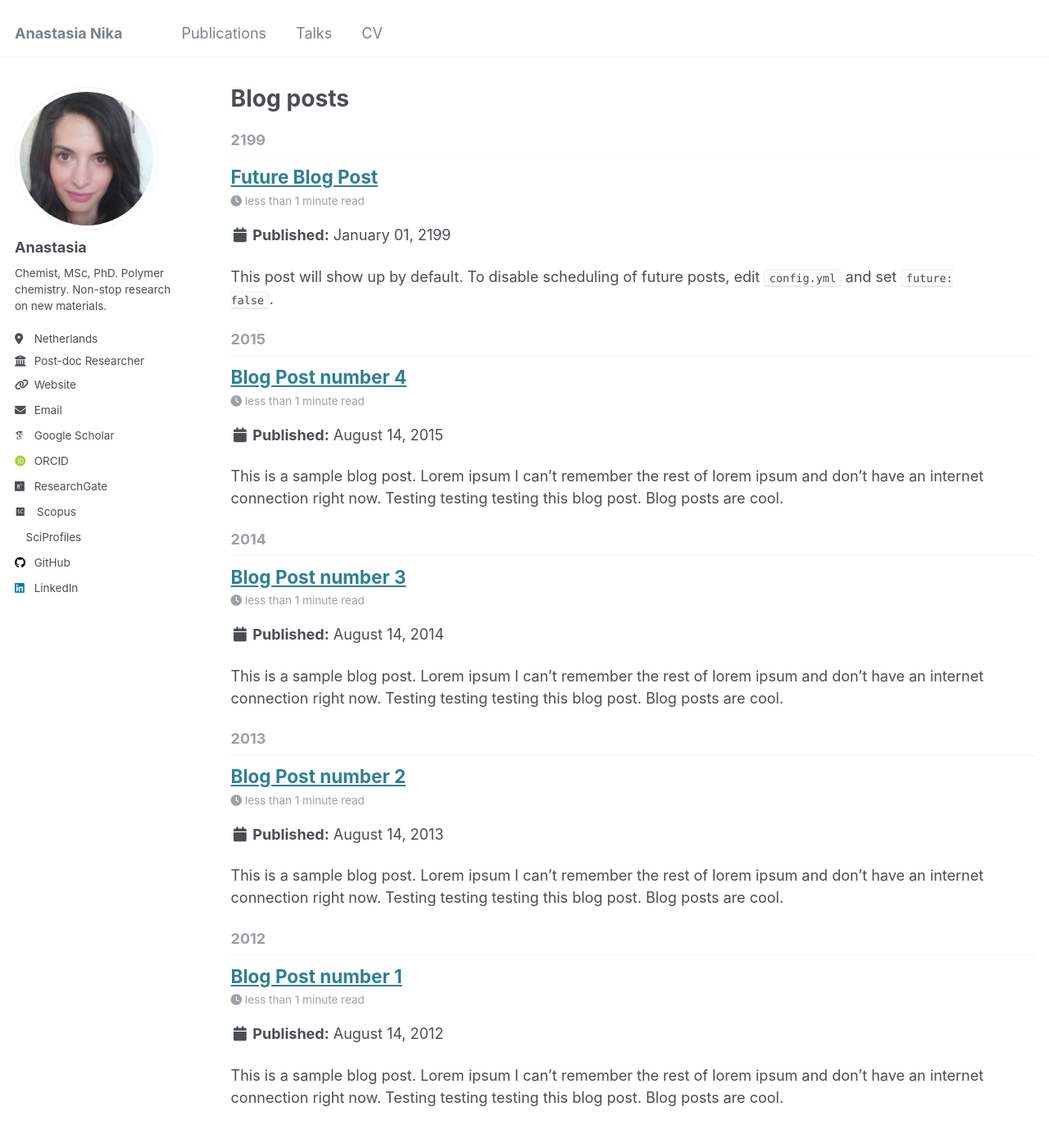
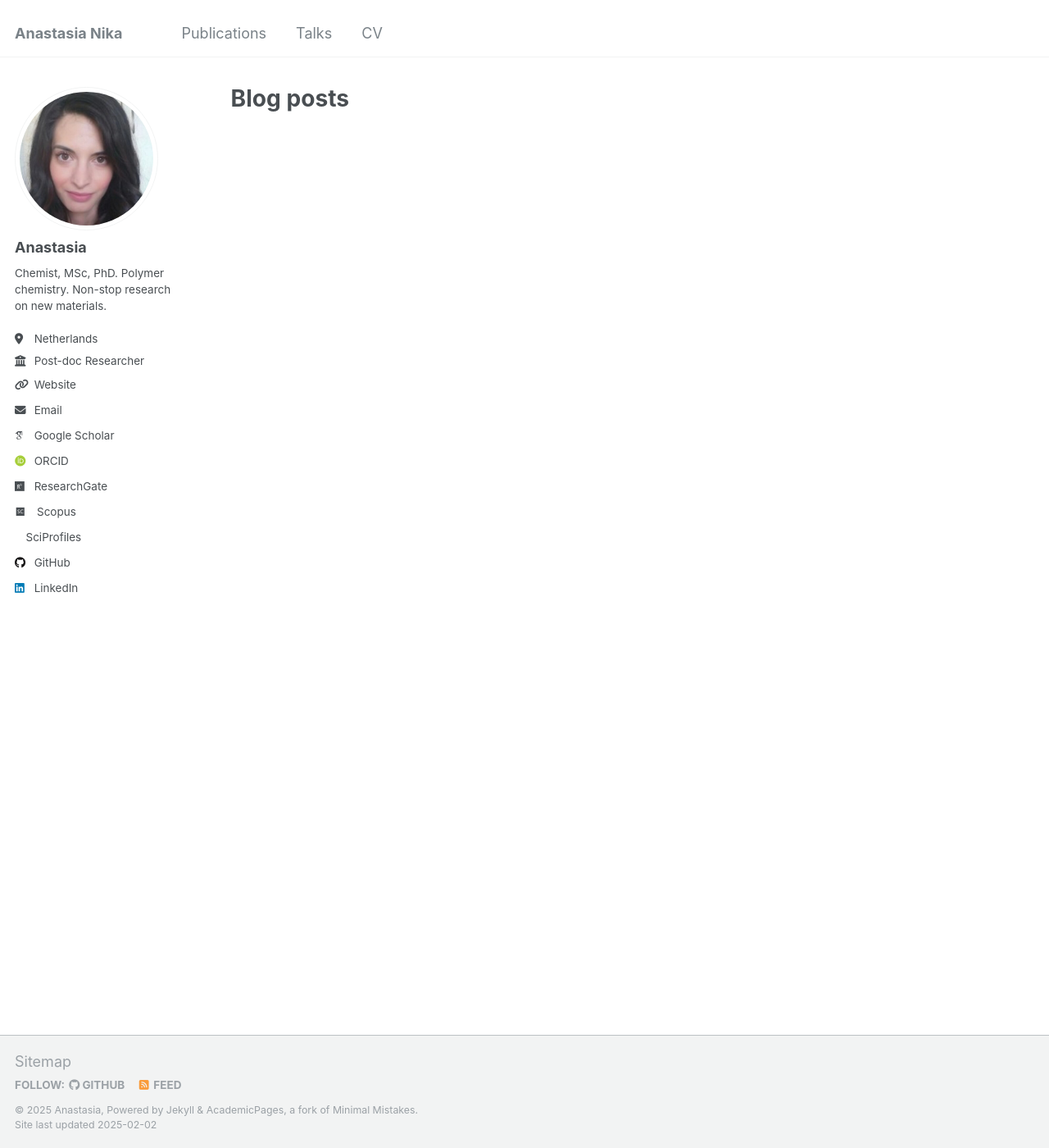
Before and after one commit to anastasianika/anastasianika.github.io, a Jekyll site: the page built from _pages/year-archive.html, in a window 1280 px wide and 1400 px high. Shown: the whole window at 82% size. Built offline with Jekyll 4.4.1, drawn with Linux system fonts in a browser that asks for light colours; some web fonts are replaced; part of the change alters nothing that is shown.

Commit message:
Update _config.yml

```diff
--- a/_config.yml
+++ b/_config.yml
@@ -158,6 +158,9 @@ include:
   - _pages
   - files
 exclude:
+  - _portfolio
+  - _teaching
+  - _posts
   - "*.sublime-project"
   - "*.sublime-workspace"
   - .asset-cache
```
